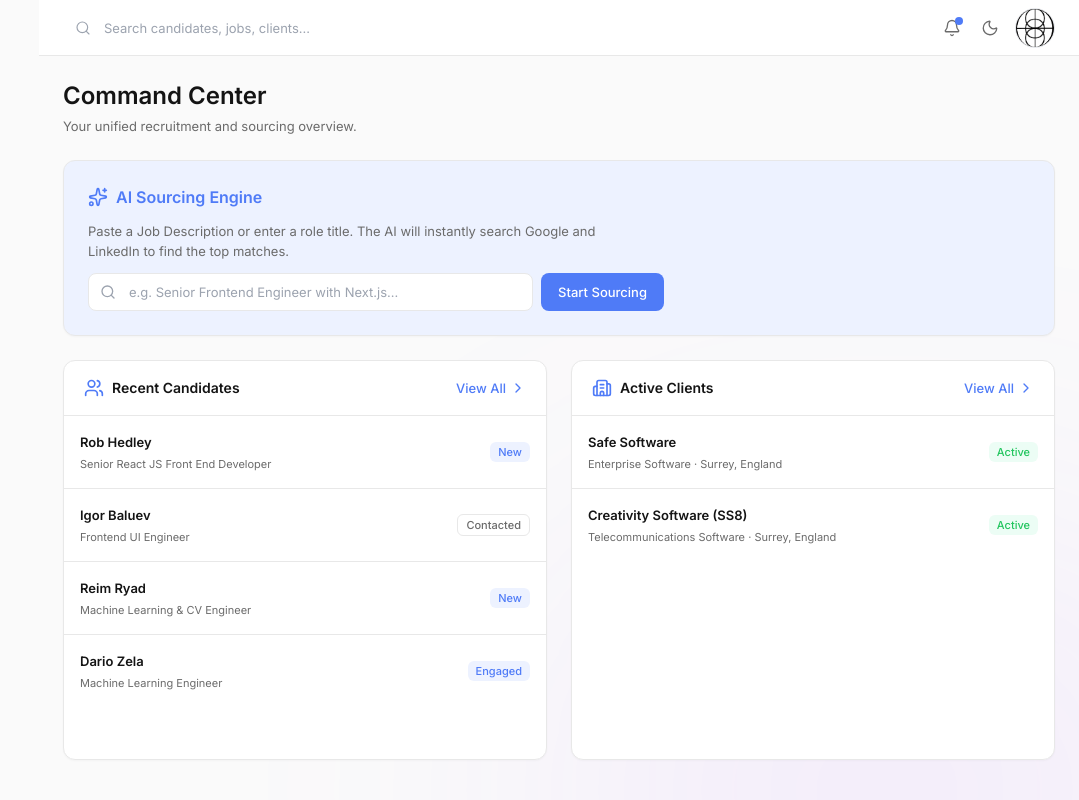
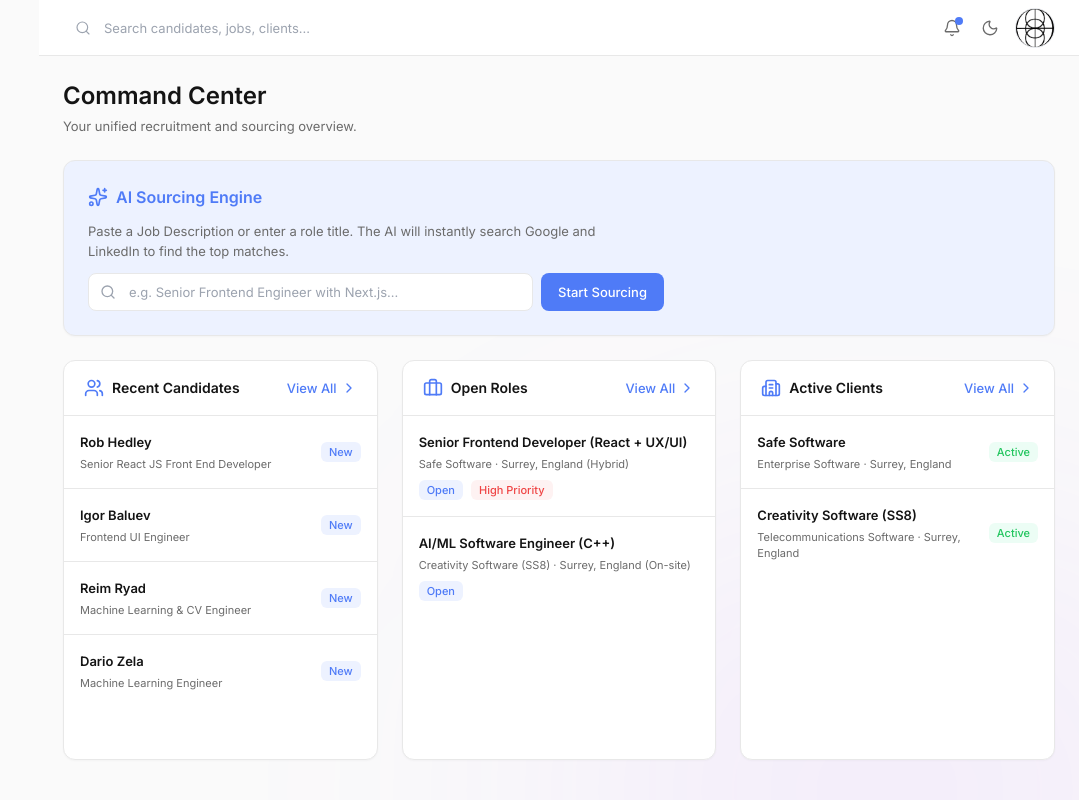
Before and after one commit to slashmcp/MVP, a Next.js app: page / in a window 1280 px wide. Shown: the top 800 px of the page, without its empty margins (201-1280 px from the left). Built offline with nearby package versions, Linux system fonts and the light colour scheme.

Commit message:
feat: add Open Roles column to dashboard and fix statuses

```diff
--- a/src/app/page.tsx
+++ b/src/app/page.tsx
@@ -6,6 +6,7 @@ import {
   Search,
   Users,
   Building2,
+  Briefcase,
   ChevronRight,
 } from 'lucide-react';
 import Link from 'next/link';
@@ -13,15 +14,20 @@ import { useAppStore } from '@/store/app-store';
 import {
   mockCandidates,
   mockClients,
+  mockJobs,
   statusColors,
 } from '@/lib/mock-data';
 
 export default function DashboardPage() {
-  const { hiddenCandidateIds, hiddenClientIds } = useAppStore();
+  const { hiddenCandidateIds, hiddenClientIds, hiddenJobIds } = useAppStore();
   const [searchQuery, setSearchQuery] = useState('');
 
   const activeCandidates = mockCandidates
     .filter(c => !hiddenCandidateIds.includes(c.id))
+    .slice(0, 5);
+
+  const activeJobs = mockJobs
+    .filter(j => !hiddenJobIds?.includes(j.id) && j.status === 'Open')
     .slice(0, 5);
 
   const activeClients = mockClients
@@ -69,9 +75,9 @@ export default function DashboardPage() {
         </div>
       </div>
 
-      <div className="grid grid-cols-1 lg:grid-cols-2 gap-6 mt-8">
+      <div className="grid grid-cols-1 lg:grid-cols-3 gap-6 mt-8">
 
-        {/* Left Column: Recent Candidates */}
+        {/* Column 1: Recent Candidates */}
         <div className="card flex flex-col min-h-[400px]">
           <div className="card-header border-b border-border flex justify-between items-center">
             <div className="flex items-center gap-2">
@@ -105,7 +111,42 @@ export default function DashboardPage() {
           </div>
         </div>
 
-        {/* Right Column: Active Clients */}
+        {/* Column 2: Open Roles (Jobs) */}
+        <div className="card flex flex-col min-h-[400px]">
+          <div className="card-header border-b border-border flex justify-between items-center">
+            <div className="flex items-center gap-2">
+              <Briefcase className="w-5 h-5 text-accent" />
+              <h2 className="text-base font-semibold text-text-primary">Open Roles</h2>
+            </div>
+            <Link href="/jobs" className="text-sm font-medium text-accent hover:text-accent-hover flex items-center">
+              View All <ChevronRight className="w-4 h-4 ml-1" />
+            </Link>
+          </div>
+          <div className="card-body p-0 divide-y divide-border flex-1">
+            {activeJobs.length > 0 ? (
+              activeJobs.map(job => (
+                <Link key={job.id} href={`/jobs/${job.id}`} className="block p-4 hover:bg-[var(--surface-elevated)] transition-colors group">
+                  <div className="flex flex-col gap-1">
+                    <h3 className="text-sm font-semibold text-text-primary group-hover:text-accent transition-colors">{job.title}</h3>
+                    <p className="text-xs text-text-secondary">{job.client} &middot; {job.location}</p>
+                    <div className="flex items-center gap-2 mt-1">
+                      <span className={`badge ${statusColors[job.status] || 'badge-blue'}`}>{job.status}</span>
+                      {job.priority === 'High' && <span className="badge badge-red">High Priority</span>}
+                    </div>
+                  </div>
+                </Link>
+              ))
+            ) : (
+              <div className="p-8 text-center flex flex-col items-center justify-center text-text-tertiary h-full">
+                <Briefcase className="w-8 h-8 mb-2 opacity-50" />
+                <p className="text-sm font-medium text-text-secondary">No open roles</p>
+                <p className="text-xs mt-1">Add jobs to track your hiring goals.</p>
+              </div>
+            )}
+          </div>
+        </div>
+
+        {/* Column 3: Active Clients */}
         <div className="card flex flex-col min-h-[400px]">
           <div className="card-header border-b border-border flex justify-between items-center">
             <div className="flex items-center gap-2">
--- a/src/lib/mock-data.ts
+++ b/src/lib/mock-data.ts
@@ -29,7 +29,7 @@ export let mockCandidates: Candidate[] = [
     location: 'London, England',
     role: 'Frontend UI Engineer',
     company: 'Versaterm',
-    status: 'Contacted',
+    status: 'New',
     source: 'Google Search (LinkedIn)',
     rating: 4,
     skills: ['React', 'JavaScript', 'CSS/SCSS', 'UI Architecture'],
@@ -62,7 +62,7 @@ export let mockCandidates: Candidate[] = [
     location: 'Reading, England',
     role: 'Machine Learning Engineer',
     company: 'Data-Intensive Systems',
-    status: 'Engaged',
+    status: 'New',
     source: 'Google Search (LinkedIn)',
     rating: 4,
     skills: ['C++', 'Python', 'Machine Learning', 'CUDA'],
@@ -79,7 +79,7 @@ export let mockJobs: Job[] = [
   {
     id: 'j_01',
     title: 'Senior Frontend Developer (React + UX/UI)',
-    client: 'SurreyTech Solutions',
+    client: 'Safe Software',
     clientId: 'cl_01',
     location: 'Surrey, England (Hybrid)',
     type: 'Full-time',
@@ -93,7 +93,7 @@ export let mockJobs: Job[] = [
   {
     id: 'j_02',
     title: 'AI/ML Software Engineer (C++)',
-    client: 'London AI Labs',
+    client: 'Creativity Software (SS8)',
     clientId: 'cl_02',
     location: 'Surrey, England (On-site)',
     type: 'Full-time',
```
